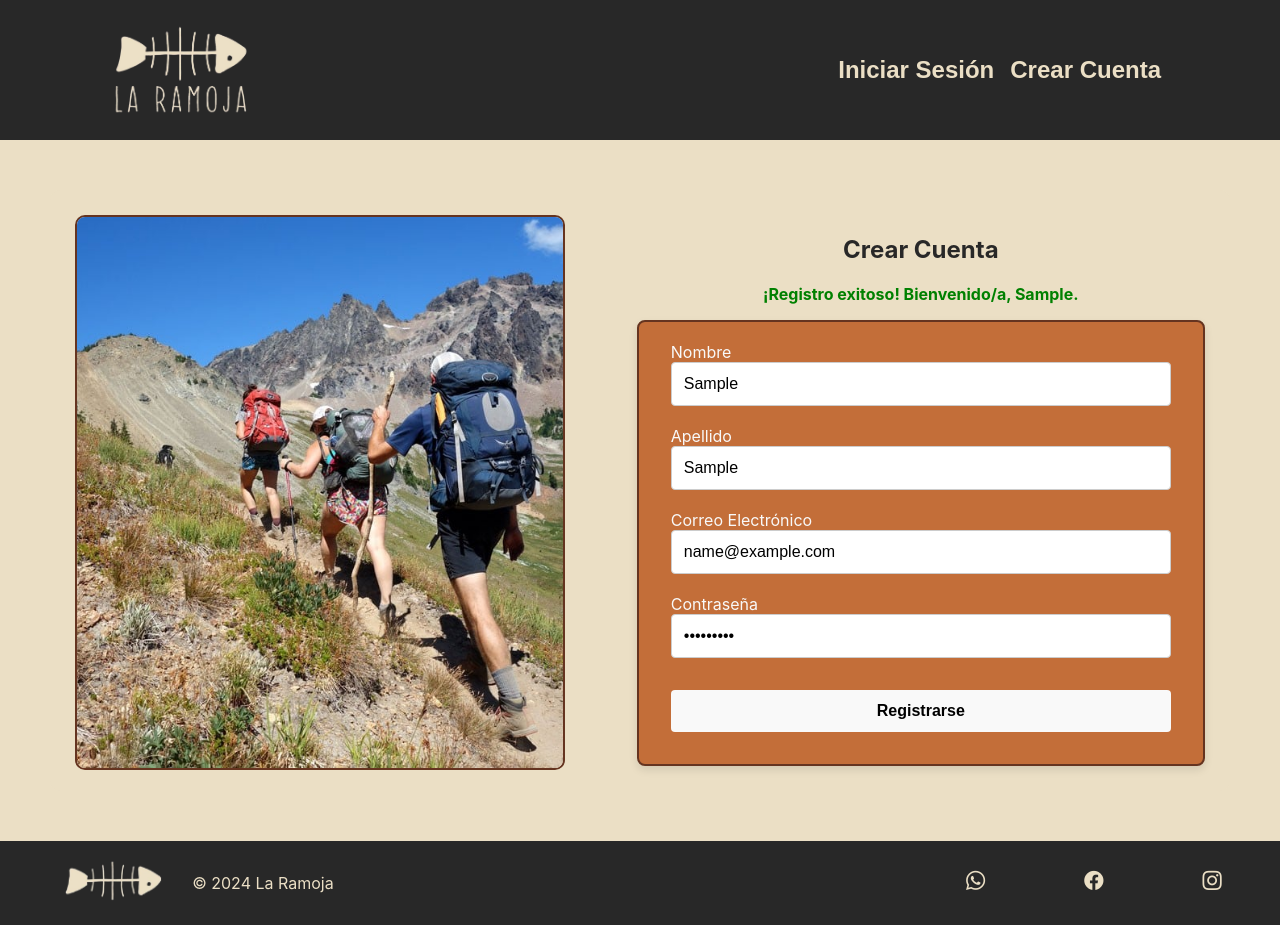
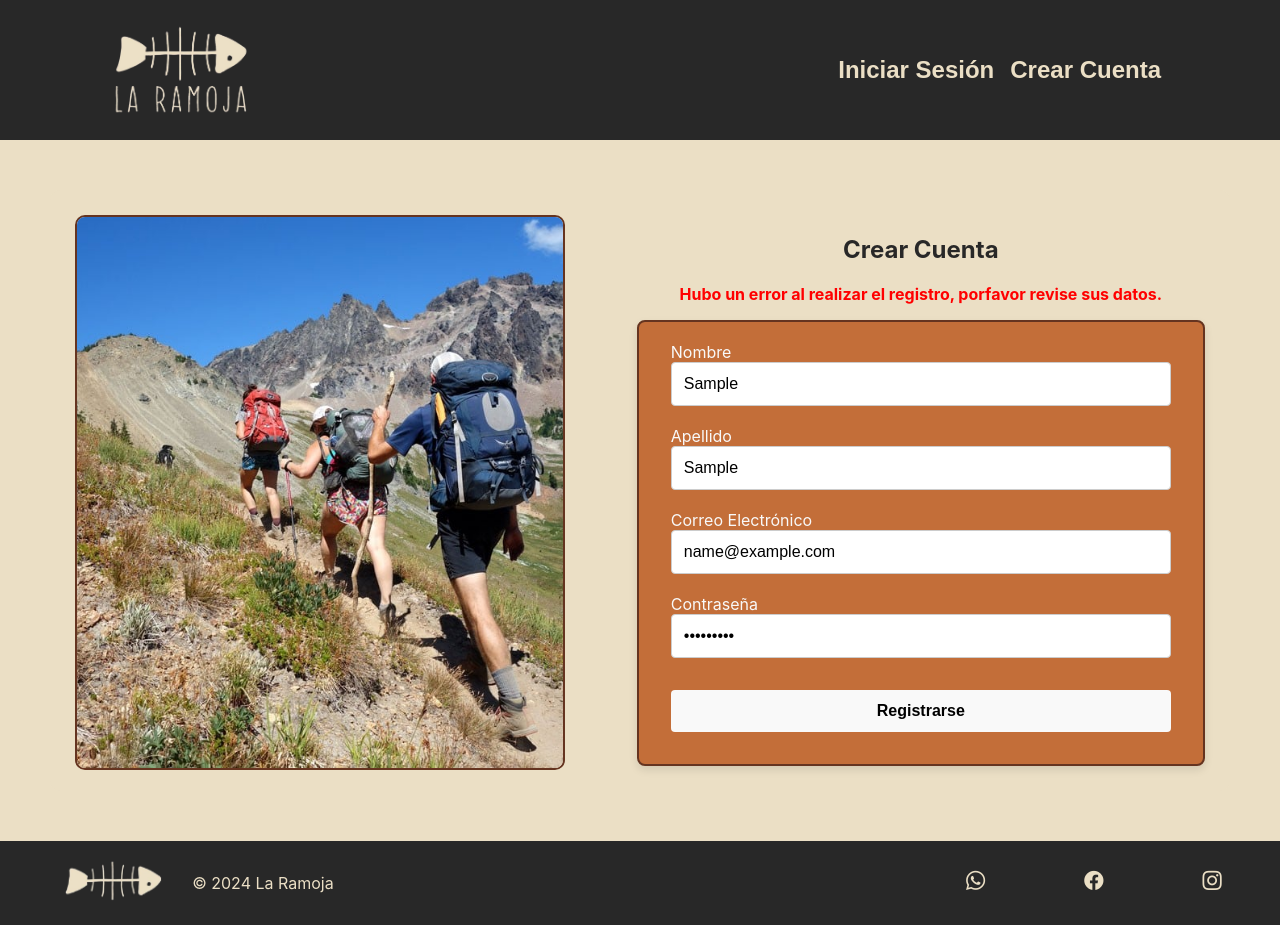
Before and after one commit to DanMeraDev/TCD_PI1_C4_E3, a React (Vite) app in the folder frontend/: page /register in a window 1280 px wide. Both pictures are taken after typing "Sample", "Sample", "name@example.com", "Sample123" into the empty fields and a click on the button "Registrarse". Built offline with nearby package versions, Linux system fonts and the light colour scheme; no server answers.

Commit message:
Modificando login y register: unificando diseno, mensajes emergentes y cuadro de login mas pequeno

```diff
--- a/frontend/src/components/RegisterForm/RegisterForm.jsx
+++ b/frontend/src/components/RegisterForm/RegisterForm.jsx
@@ -10,7 +10,8 @@ const RegisterForm = () => {
   const [email, setEmail] = useState("");
   const [contraseña, setContraseña] = useState("");
   const [errores, setErrores] = useState({});
-  const [registroExitoso, setRegistroExitoso] = useState(false);
+  //const [registroExitoso, setRegistroExitoso] = useState(false);
+  const [registro, setRegistro] = useState("");
   const apiUrl = "https://la-ramoja-production.up.railway.app/api/user";
   const navigate = useNavigate();
 
@@ -34,19 +35,21 @@ const RegisterForm = () => {
     const nuevosErrores = validarFormulario();
 
     if (Object.keys(nuevosErrores).length === 0) {
-      setRegistroExitoso(true); // Cambia el estado para mostrar el mensaje de éxito
+      //setRegistro("True"); // Cambia el estado para mostrar el mensaje de éxito
       const dataToSend = {name: nombre, email: email, password: contraseña, phone: "0000000", grade: "YDS_5_6", isAdmin: false}
 
         axios.post(apiUrl, dataToSend, { headers: { 'Content-Type': 'application/json' } })
         .then((res) => {
           console.log(res.data);
           console.log(res.data.isAdmin);
-          alert("Registro exitoso!");
+          //alert("Registro exitoso!");
+          setRegistro("True");
           navigate('/login');
         })
         .catch((error) => {
           console.error("Error al iniciar sesión:", error);
-          alert("Hubo un error en el inicio de sesión.");
+          setRegistro("False");
+          //alert("Hubo un error en el inicio de sesión.");
         });
     } else {
       setErrores(nuevosErrores);
@@ -63,9 +66,16 @@ const RegisterForm = () => {
       <div className="columna2-registro">
         <h2>Crear Cuenta</h2>
         {/* Mensaje de éxito */}
-        {registroExitoso && (
-          <div className="success-message">
+        {registro === "True" && (
+          <div style={{ color: "green", fontWeight: "bold",
+            marginBottom: "1rem" }}>
             ¡Registro exitoso! Bienvenido/a, {nombre}.
+          </div>
+        )}
+         {registro === "False" && (
+          <div style={{ color: "red", fontWeight: "bold",
+            marginBottom: "1rem" }}>
+            Hubo un error al realizar el registro, porfavor revise sus datos.
           </div>
         )}
         <form onSubmit={handleSubmit} className="register-form">
```
